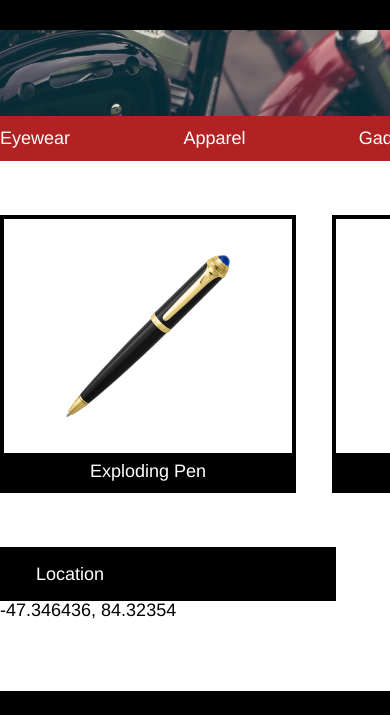
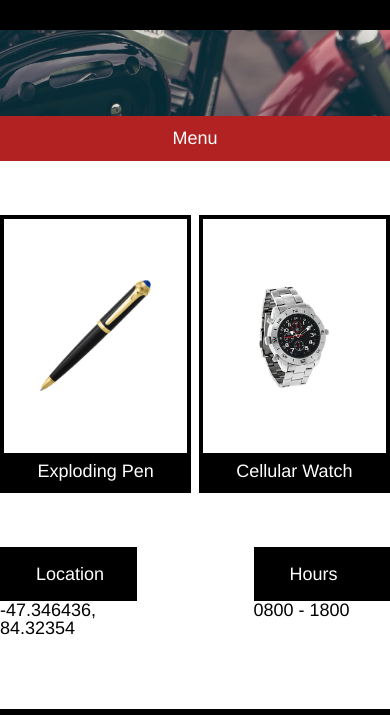
Before and after one commit to edward8e/SecretAgentSupply, a plain HTML site: page index.html in a window 390 px wide. Shown: the part 385-1100 px from the top of the page. Drawn offline with Linux system fonts and the light colour scheme.

Commit message:
Fixed the website for moblie tablet use

```diff
--- a/index.html
+++ b/index.html
@@ -27,21 +27,23 @@
       </div>
 
       <nav>
-        <div class="container">
+        <div class="container desktop-nav">
           <span>Eyewear</span>
           <span>Apparel</span>
           <span>Gadgets</span>
           <span>Vehicles</span>
           <span>Classes</span>
           <span>Contact</span>
+          <span id="mobile-nav">Menu</span>
         </div>
+
       </nav>
     </header>
 
     <main>
       <div class="product-container">
         <div class="container">
-          <div class="product">
+          <div class="product pen">
             <div class="product-image">
               <img src="resources/pen.png">
             </div>
@@ -49,7 +51,7 @@
               <span>Exploding Pen</span>
             </div>
           </div>
-          <div class="product">
+          <div class="product watch">
             <div class="product-image">
               <img src="resources/watch.png">
             </div>
@@ -57,7 +59,7 @@
               <span>Cellular Watch</span>
             </div>
           </div>
-          <div class="product">
+          <div class="product glasses">
             <div class="product-image">
               <img src="resources/glasses.png">
             </div>
--- a/resources/css/style.css
+++ b/resources/css/style.css
@@ -9,7 +9,9 @@ body{
 width: 960px;
 margin: 0px auto;
 }
-
+#mobile-nav{
+  display: none;
+}
 
 /*Black Bar*/
 .top-logo{
@@ -66,8 +68,6 @@ nav .container{
 .product-container .container{
   display: flex;
   justify-content: space-between;
-  margin-top: 3rem;
-  margin-bottom: 3rem;
 }
 .product-image img{
   max-width: 100%;
@@ -83,6 +83,8 @@ nav .container{
 .product{
 width: 30%;
 border: 4px solid black;
+margin-top: 3rem;
+margin-bottom: 3rem;
 }
 .product-description{
   background-color: black;
@@ -116,3 +118,27 @@ footer{
   display: flex;
   align-items: center;
 }
+
+
+/*FIRST MEDIA QUERY <1024PX*/
+@media only screen and (max-width: 1024px){
+  .product{
+    width: 47%;
+  }
+  .glasses{
+    display: none;
+  }
+  .product-container .container, .business-info .container{
+    width: 100%;
+  }
+  #mobile-nav{
+    display: block;
+  }
+  nav .container{
+    justify-content: center;
+    width: 100%;
+  }
+  .desktop-nav span{
+    display: none;
+  }
+}
```
